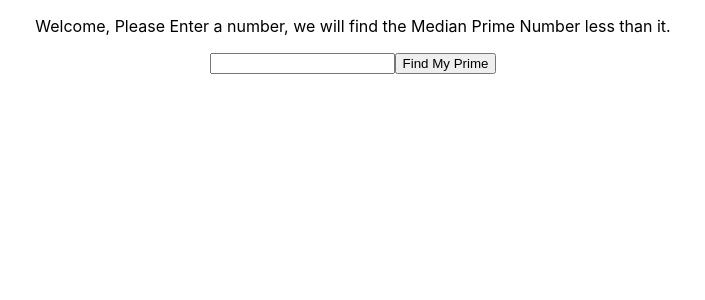
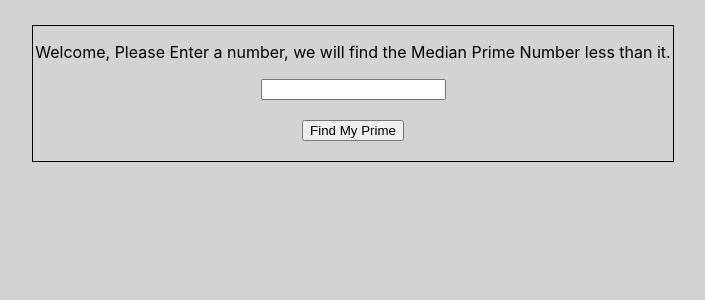
Before and after one commit to blevy115/touchbistro_application, a React (Create React App) app in the folder frontend/: page / in a window 1280 px wide. Shown: the top 300 px of the page, without its empty margins (287-992 px from the left). Built offline with nearby package versions, Linux system fonts and the light colour scheme.

Commit message:
added basic styling

```diff
--- a/frontend/src/App.css
+++ b/frontend/src/App.css
@@ -1,38 +1,16 @@
 .App {
   text-align: center;
+  border: 1px solid black;
+  max-width:50%;
+  margin: 25px auto 0 auto;
 }
 
-.App-logo {
-  height: 40vmin;
-  pointer-events: none;
+
+body {
+  background-color: lightgrey
 }
 
-@media (prefers-reduced-motion: no-preference) {
-  .App-logo {
-    animation: App-logo-spin infinite 20s linear;
-  }
+button {
+  display:block;
+  margin: 20px auto;
 }
-
-.App-header {
-  background-color: #282c34;
-  min-height: 100vh;
-  display: flex;
-  flex-direction: column;
-  align-items: center;
-  justify-content: center;
-  font-size: calc(10px + 2vmin);
-  color: white;
-}
-
-.App-link {
-  color: #61dafb;
-}
-
-@keyframes App-logo-spin {
-  from {
-    transform: rotate(0deg);
-  }
-  to {
-    transform: rotate(360deg);
-  }
-}
```
